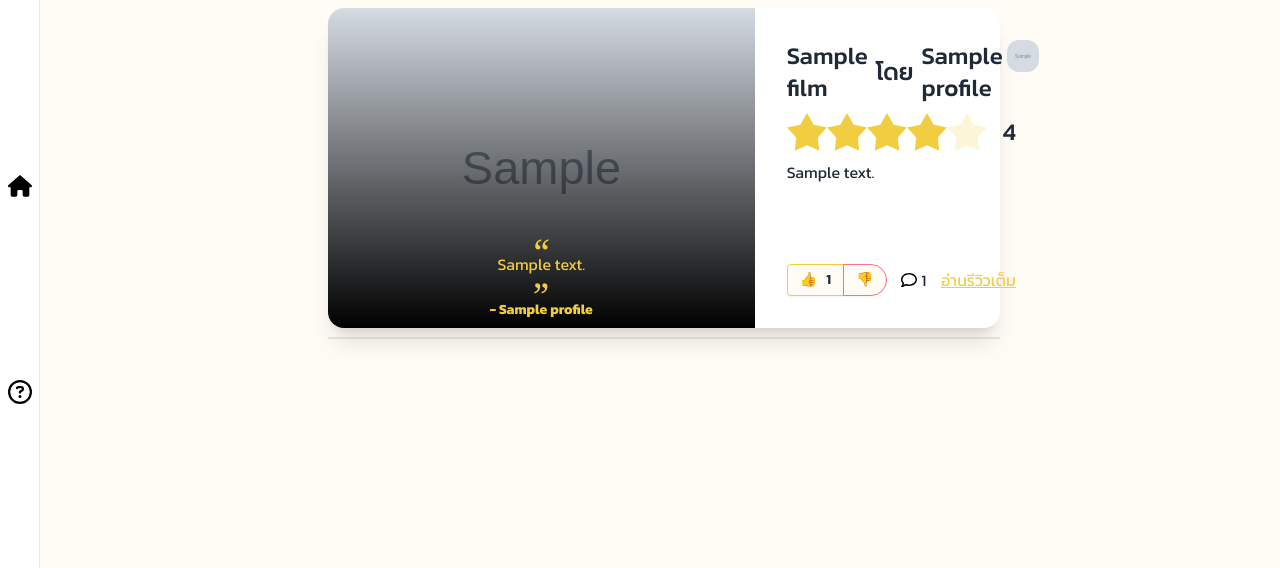
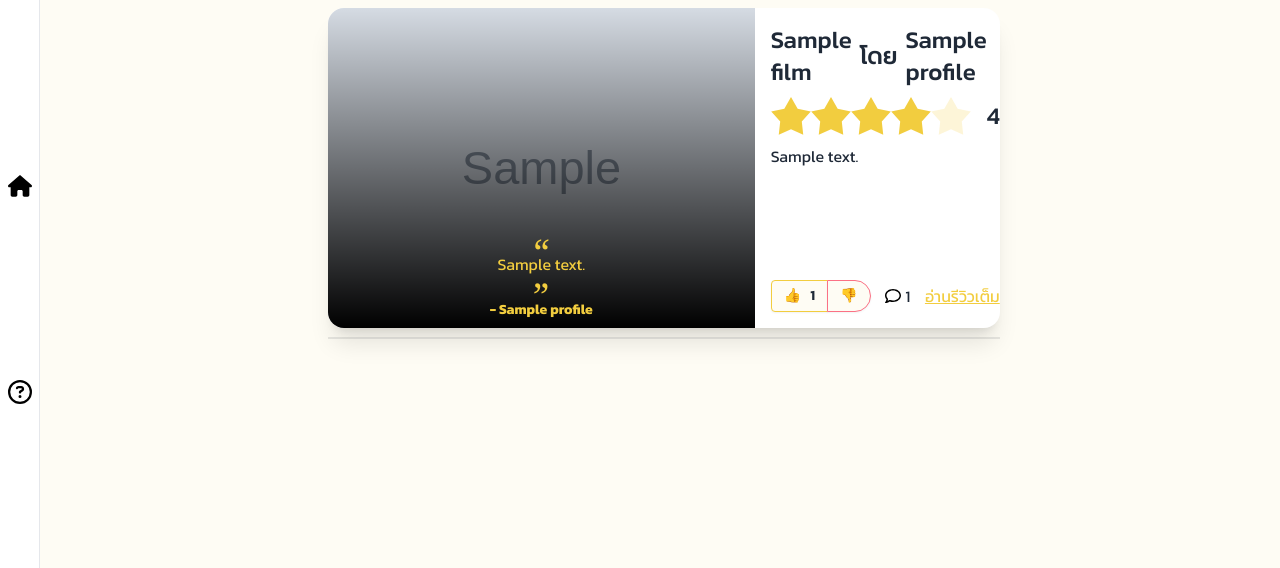
Before and after one commit to thunchakorn/ThaiFilmReview, a Django app: template reviews/templates/reviews/review_list.html in a window 1280 px wide. Shown: the part 64-632 px from the top of the page. Run offline with Django 5.2, Linux system fonts and the light colour scheme; the template is opened without the code that fills it: most values are stand-ins (such as "Sample title", 1, 10 or a date in 2020); grey boxes marked "Sample" are stand-in pictures; some libraries are stand-ins or nearby versions.

Commit message:
fix review_list.html

```diff
--- a/reviews/templates/reviews/partials/review_list.html
+++ b/reviews/templates/reviews/partials/review_list.html
@@ -17,20 +17,19 @@
         <div class="skeleton w-32 h-48"></div>
       {% endif %}
     </figure>
-    <div class="card-body grow-0 w-full justify-between">
+    <div class="card-body grow-0 w-full justify-between p-4">
       <div class="space-y-2">
-        <h2 class="card-title myh2">
+        <h2 class="card-title myh2 flex">
           <a class="hover:underline" href="{{ review.film.get_absolute_url}}">
             {{ review.film }}
           </a>
           โดย
           <a class="hover:underline flex space-x-1" href="{% url "profiles:detail" review.profile %}">
             <p>{{ review.profile }}</p>
-            <img src="{{review.profile.profile_pic.url}}" alt="profile-pic" class="size-8 rounded-xl">
           </a>
         </h2>
         {% show_overall_rating review.overall_rating %}
-        <div class="line-clamp-3 md:line-clamp-5">
+        <div class="line-clamp-3">
           {{ review.full_review }}
         </div>
       </div>
```
